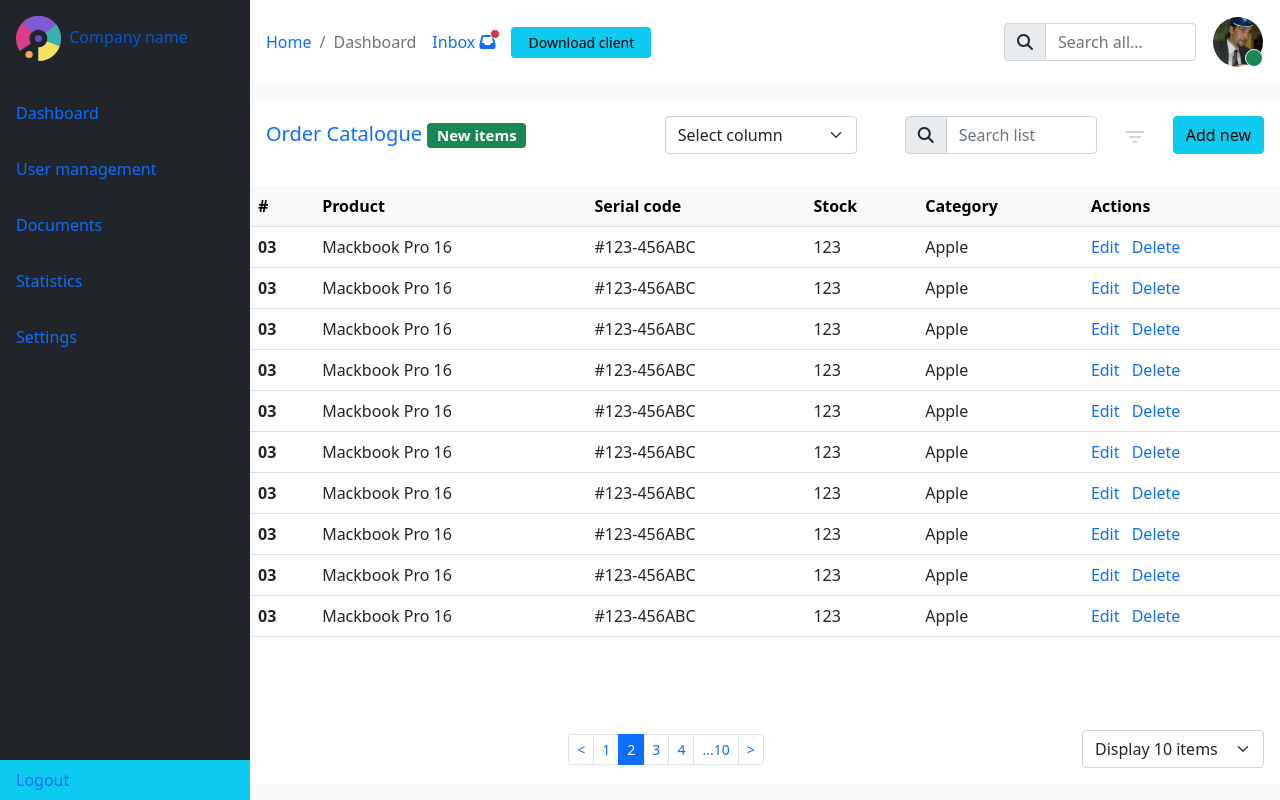
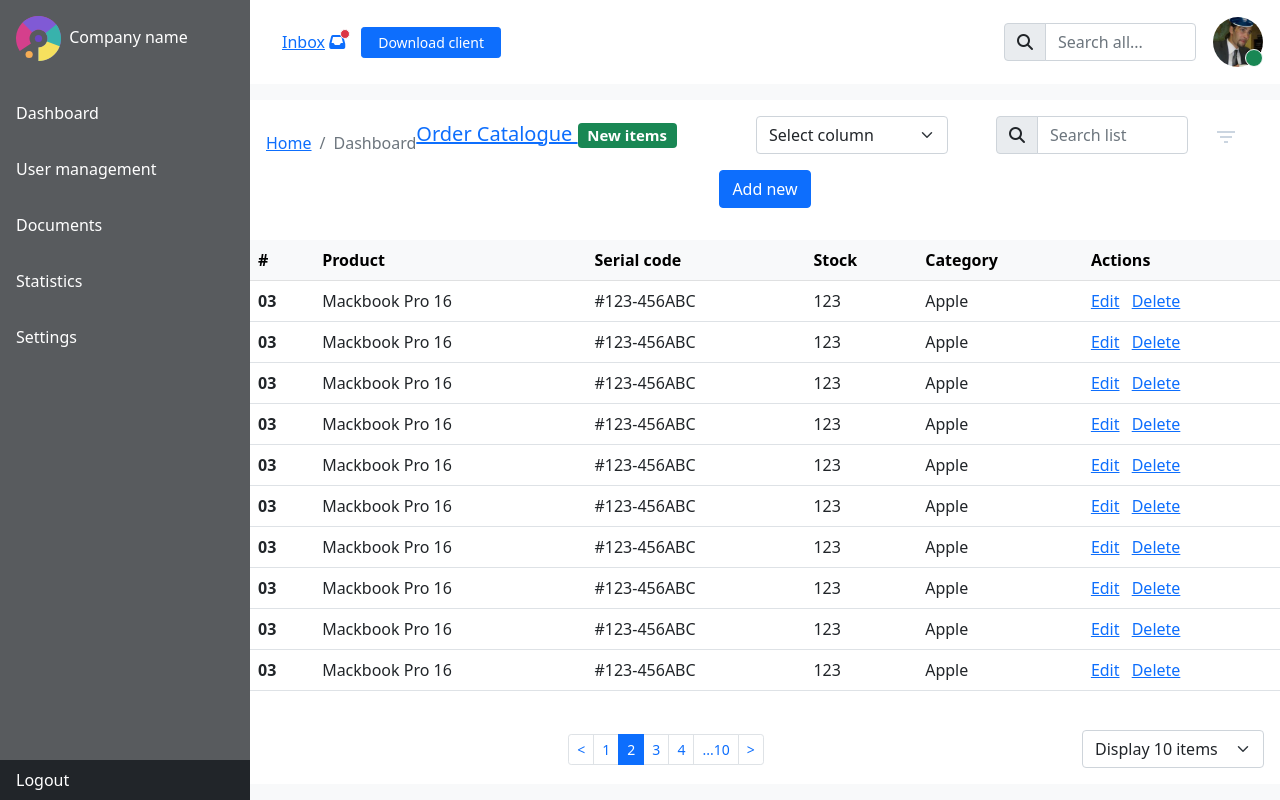
Before and after one commit to ouhouh23/BulmaTemplate, a plain HTML site: page public/index.html in a window 1280 px wide. Drawn offline with nearby package versions, Linux system fonts and the light colour scheme.

Commit message:
fix: fixed nav and height

```diff
--- a/public/css/custom.css
+++ b/public/css/custom.css
@@ -1,9 +1,3 @@
-/**
- * Base styles
- */
-html a {
-  text-decoration: none;
-}
 
 /**
  * Input, form - width block
--- a/public/index.html
+++ b/public/index.html
@@ -20,8 +20,8 @@
   <body class="h-100">
     <div class="h-100 container-fluid p-0 d-flex">
       	<nav class="h-100 d-none d-md-flex
-          flex-column p-0 bg-dark">
-      		<a class="p-3 w-bold text-nowrap" href="#">
+          flex-column p-0 bg-dark bg-opacity-75">
+      		<a class="p-3 w-bold text-nowrap text-white text-decoration-none" href="#">
       		  <img class="me-1" src="assets/logo.svg" alt="Company logo" />
 
       		  <span>Company name</span>
@@ -29,38 +29,38 @@
 
       		<ul class="nav h-100 flex-column" style="width: 250px">
             <li class="nav-item mt-3">
-              <a class="nav-link active"
+              <a class="nav-link active text-white"
                 aria-current="page" href="#">
                 Dashboard
               </a>
             </li>
 
             <li class="nav-item mt-3">
-              <a class="nav-link" href="#">
+              <a class="nav-link text-white" href="#">
                 User management
               </a>
             </li>
 
             <li class="nav-item mt-3">
-              <a class="nav-link" href="#">
+              <a class="nav-link text-white" href="#">
                 Documents
               </a>
             </li>
 
             <li class="nav-item mt-3">
-              <a class="nav-link" href="#">
+              <a class="nav-link text-white" href="#">
                 Statistics
               </a>
             </li>
 
             <li class="nav-item mt-3">
-              <a class="nav-link" href="#">
+              <a class="nav-link text-white" href="#">
                 Settings
               </a>
             </li>
 
-            <li class="nav-item bg-info mt-auto">
-              <a class="nav-link" href="#">
+            <li class="nav-item bg-dark mt-auto">
+              <a class="nav-link text-white" href="#">
                 Logout
               </a>
             </li>
@@ -68,7 +68,7 @@
       	</nav>
 
       	<div class="h-100 d-flex flex-column
-          container-fluid p-0 bg-light">
+          container-fluid p-0 bg-light overflow-auto">
           <header class="p-3 bg-white">
             <div class="container p-0">
               <div class="d-flex flex-wrap align-items-center
@@ -89,47 +89,47 @@
                   <div class="offcanvas offcanvas-start" style="width: 250px;"
                     tabindex="-1" id="offcanvasExample" aria-labelledby="offcanvasExampleLabel">
                     <div class="offcanvas-body p-0">
-                      <nav class="h-100 d-flex flex-column p-0 bg-dark">
-                        <a class="p-3 w-bold w-100" href="#">
+                      <nav class="h-100 d-flex flex-column p-0 bg-dark bg-opacity-75">
+                        <a class="p-3 w-bold text-white text-decoration-none" href="#">
                           <img class="me-1" src="assets/logo.svg" alt="Company logo" />
 
                           <span>Company name</span>
                         </a>
 
-                        <ul class="nav h-100 flex-column">
+                        <ul class="nav h-100 flex-column ">
                           <li class="nav-item mt-3">
-                            <a class="nav-link active"
+                            <a class="nav-link active text-white"
                               aria-current="page" href="#">
                               Dashboard
                             </a>
                           </li>
 
                           <li class="nav-item mt-3">
-                            <a class="nav-link" href="#">
+                            <a class="nav-link text-white" href="#">
                               User management
                             </a>
                           </li>
 
                           <li class="nav-item mt-3">
-                            <a class="nav-link" href="#">
+                            <a class="nav-link text-white" href="#">
                               Documents
                             </a>
                           </li>
 
                           <li class="nav-item mt-3">
-                            <a class="nav-link" href="#">
+                            <a class="nav-link text-white" href="#">
                               Statistics
                             </a>
                           </li>
 
                           <li class="nav-item mt-3">
-                            <a class="nav-link" href="#">
+                            <a class="nav-link text-white" href="#">
                               Settings
                             </a>
                           </li>
 
                           <li class="nav-item bg-info mt-auto">
-                            <a class="nav-link" href="#">
+                            <a class="nav-link text-white" href="#">
                               Logout
                             </a>
                           </li>
@@ -137,19 +137,6 @@
                       </nav>
                     </div>
                   </div>
-
-
-                  <nav aria-label="breadcrumb text-nowrap px-3">
-                    <ol class="breadcrumb m-0">
-                      <li class="breadcrumb-item">
-                        <a href="#">Home</a>
-                      </li>
-
-                      <li class="breadcrumb-item active" aria-current="page">
-                        Dashboard
-                      </li>
-                    </ol>
-                  </nav>
 
                   <div class="px-3">
                     <a href="#">Inbox</a>
@@ -167,7 +154,7 @@
                     </a>
                   </div>
 
-                  <a class="btn btn-info btn-sm px-3"
+                  <a class="btn btn-primary btn-sm px-3"
                     href="#" role="button">Download client
                   </a>
                 </div>
@@ -218,6 +205,18 @@
             <header class="d-flex align-items-center p-3
               text-nowrap flex-wrap justify-content-evenly
               flex-column flex-sm-row">
+              <nav aria-label="breadcrumb text-nowrap px-3">
+                <ol class="breadcrumb m-0">
+                  <li class="breadcrumb-item">
+                    <a href="#">Home</a>
+                  </li>
+
+                  <li class="breadcrumb-item active" aria-current="page">
+                    Dashboard
+                  </li>
+                </ol>
+              </nav>
+
               <a class="mb-3" href="#">
                 <h5 class="h5 mb-0">Order Catalogue
                   <span class="badge bg-success">New items</span>
@@ -268,7 +267,7 @@
                 </ul>
               </div>
 
-              <a class="btn btn-info mb-3" href="#" role="button">Add new
+              <a class="btn btn-primary mb-3" href="#" role="button">Add new
               </a>
             </header>
 
```
